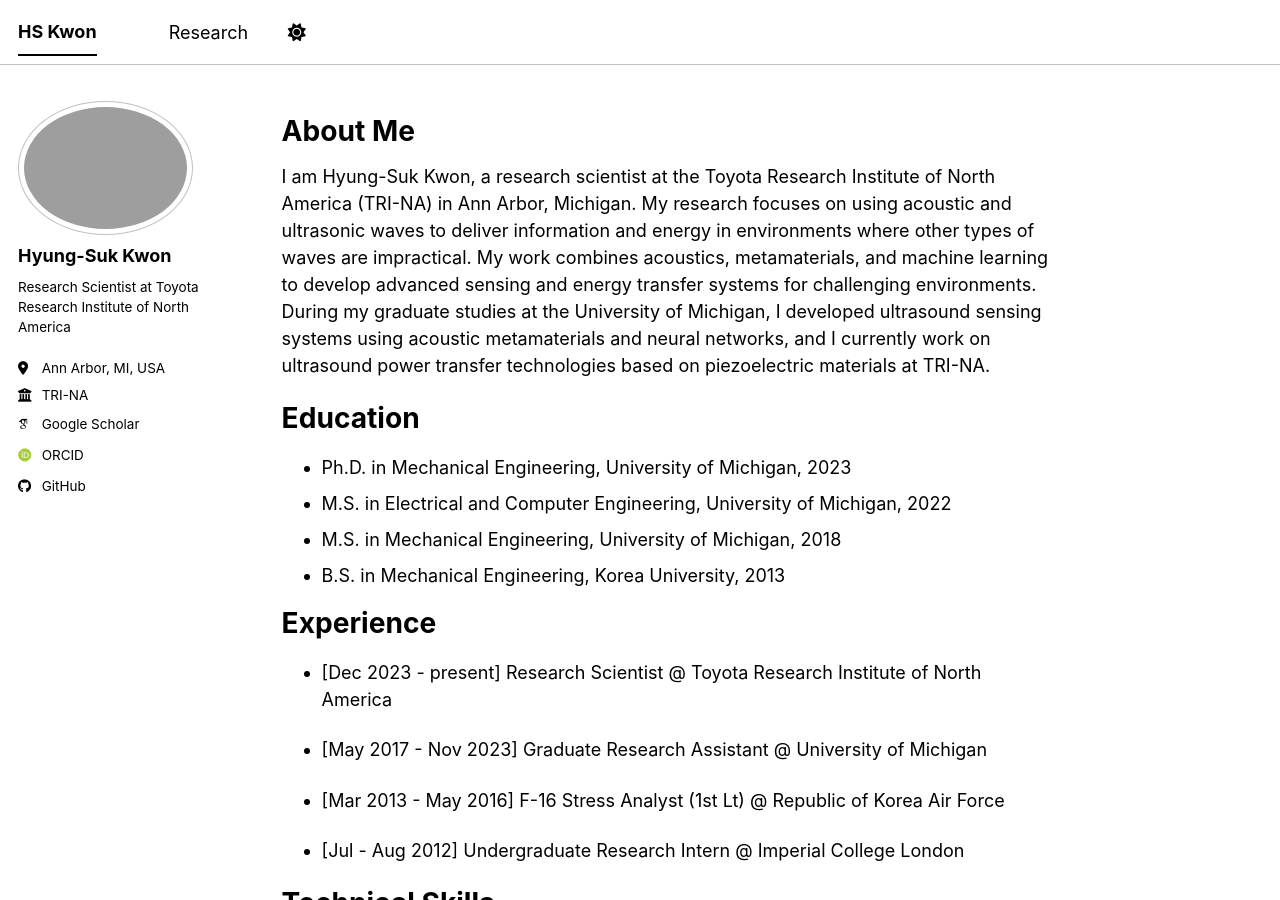
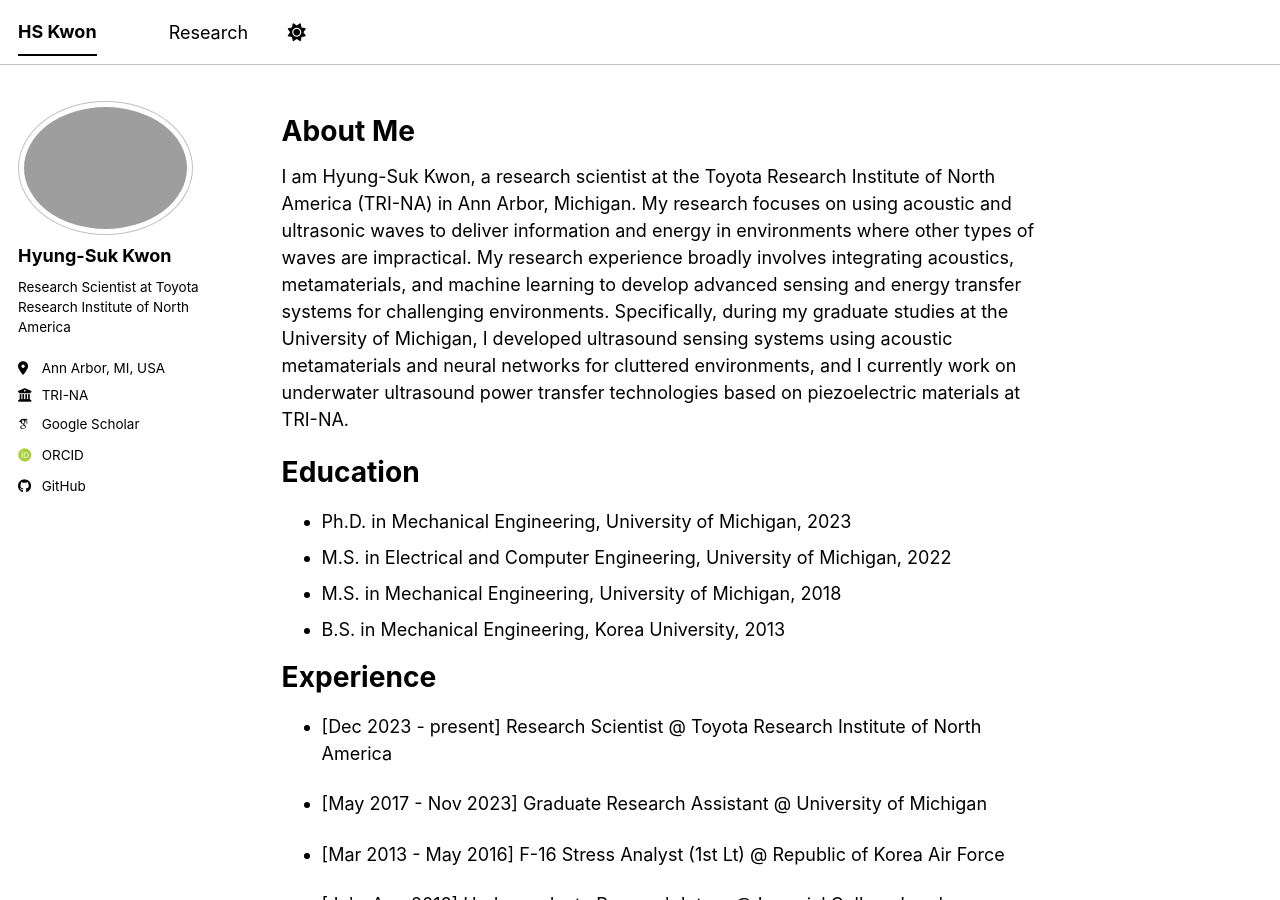
Before and after one commit to Kwon-HyungSuk/kwon-hyungsuk.github.io, a Jekyll site: the page built from _pages/about.md, in a window 1280 px wide and 900 px high. Built offline with Jekyll 4.4.1, drawn with Linux system fonts in a browser that asks for light colours; some web fonts are replaced; a script bundle is joined from its source files by our own code; library files that are not in the unit come from our copies.

Commit message:
Update about.md

```diff
--- a/_pages/about.md
+++ b/_pages/about.md
@@ -9,7 +9,7 @@ redirect_from:
 
 About Me
 ======
-I am Hyung-Suk Kwon, a research scientist at the Toyota Research Institute of North America (TRI-NA) in Ann Arbor, Michigan. My research focuses on using acoustic and ultrasonic waves to deliver information and energy in environments where other types of waves are impractical. My work combines acoustics, metamaterials, and machine learning to develop advanced sensing and energy transfer systems for challenging environments. During my graduate studies at the University of Michigan, I developed ultrasound sensing systems using acoustic metamaterials and neural networks, and I currently work on ultrasound power transfer technologies based on piezoelectric materials at TRI-NA.
+I am Hyung-Suk Kwon, a research scientist at the Toyota Research Institute of North America (TRI-NA) in Ann Arbor, Michigan. My research focuses on using acoustic and ultrasonic waves to deliver information and energy in environments where other types of waves are impractical. My research experience broadly involves integrating acoustics, metamaterials, and machine learning to develop advanced sensing and energy transfer systems for challenging environments. Specifically, during my graduate studies at the University of Michigan, I developed ultrasound sensing systems using acoustic metamaterials and neural networks for cluttered environments, and I currently work on underwater ultrasound power transfer technologies based on piezoelectric materials at TRI-NA.
 
 <!-- You can find my CV <a href="files/HS_KWON-CV.pdf" target="_blank">here</a>. -->
 
```
